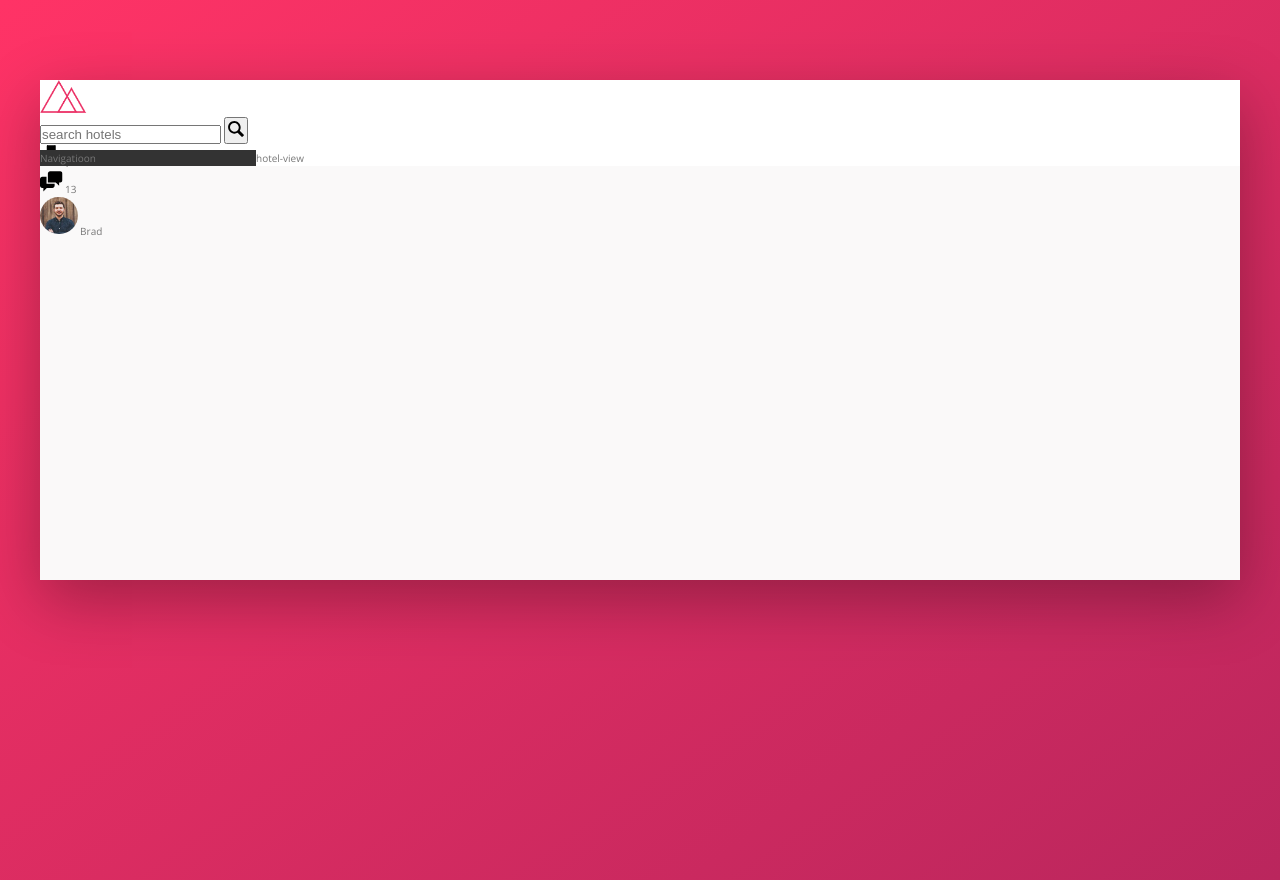
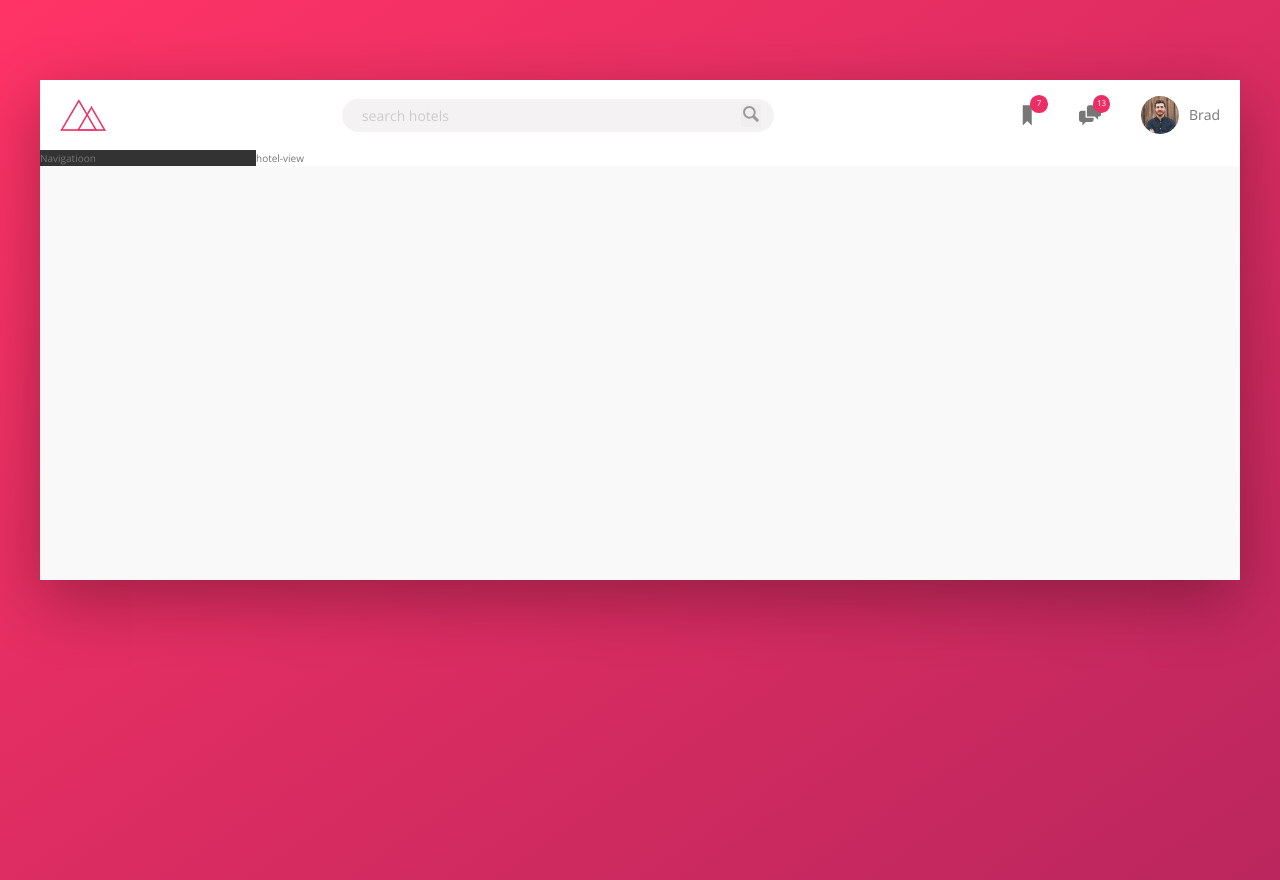
Before and after one commit to skiran017/trillo, a website: page index.html in a window 1280 px wide. Drawn offline with nearby package versions, Linux system fonts and the light colour scheme.

Commit message:
Header complete

```diff
--- a/sass/_components.scss
+++ b/sass/_components.scss
@@ -1,41 +1,112 @@
 //Logo
 .logo {
   height: 3.25rem;
+  margin-left: 2rem;
 }
 
 //Search
 .search {
+  flex: 0 0 40%;
+
+  display: flex;
+  align-items: center;
+  justify-content: center;
+
   &__input {
+    font-family: inherit;
+    font-size: inherit;
+    color: inherit;
+    background-color: var(--color-grey-light-2);
+    border: none;
+    padding: 0.7rem 2rem;
+    border-radius: 100px;
+    width: 90%;
+    transition: all 0.2s;
+    margin-right: -3.25rem;
+
+    &:focus {
+      outline: none;
+      width: 100%;
+      background-color: var(--color-grey-light-3);
+    }
+
+    &::-webkit-input-placeholder {
+      font-weight: 100;
+      color: var(--color-grey-light-4);
+    }
+  }
+
+  &__input + &__button {
+    background-color: var(--color-grey-light-3);
   }
 
   &__button {
+    border: none;
+    background-color: var(--color-grey-light-2);
+
+    &:focus {
+      outline: none;
+    }
+
+    &:active {
+      transform: translateY(2px);
+    }
   }
 
   &__icon {
     height: 2rem;
     width: 2rem;
+    fill: var(--color-grey-dark-3);
   }
 }
 
 //USER NAVIGATION
 .user-nav {
+  display: flex;
+  align-items: center;
+  align-self: stretch;
+
+  & > * {
+    padding: 0 2rem;
+    cursor: pointer;
+    height: 100%;
+    display: flex;
+    align-items: center;
+  }
+
+  & > *:hover {
+    background-color: var(--color-grey-light-2);
+  }
+
   &__icon-box {
+    position: relative;
   }
 
   &__icon {
     height: 2.25rem;
     width: 2.25rem;
+    fill: var(--color-grey-dark-2);
   }
 
   &__notification {
-  }
+    font-size: 0.8rem;
+    height: 1.75rem;
+    width: 1.75rem;
+    border-radius: 50%;
+    background-color: var(--color-primary);
+    color: #fff;
+    position: absolute;
+    top: 1.5rem;
+    right: 1.1rem;
 
-  &__user {
+    display: flex;
+    justify-content: center;
+    align-items: center;
   }
 
   &__user-photo {
     height: 3.75rem;
-    // width: 3.75rem;
+    margin-right: 1rem;
     border-radius: 50%;
   }
 
--- a/sass/_layout.scss
+++ b/sass/_layout.scss
@@ -8,9 +8,14 @@
 }
 
 .header {
+  font-size: 1.4rem;
   height: 7rem;
   background-color: #fff;
   border-bottom: var(--color-grey-light-2);
+
+  display: flex;
+  justify-content: space-between;
+  align-items: center;
 }
 
 .content {
```
Also changed, not shown: css/style.css.
